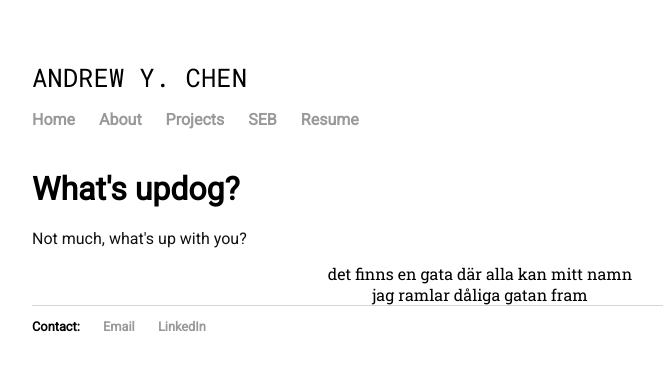
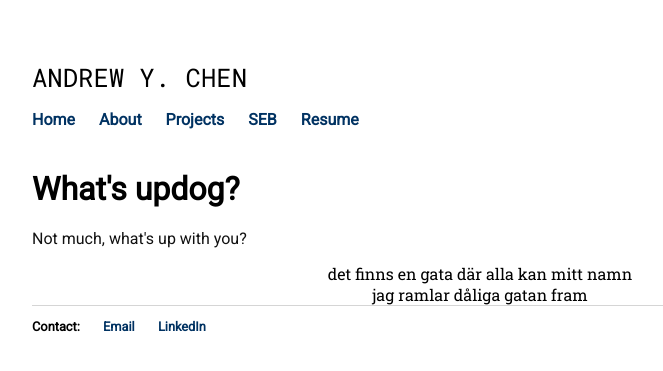
Before and after one commit to carbonheliumnitrogen/carbonheliumnitrogen.github.io, a Jekyll site: the page built from index.html, in a window 1280 px wide. Shown: the top 371 px of the page, without its empty margins (160-823 px from the left). Built offline with Jekyll 4.4.1, drawn with Linux system fonts in a browser that asks for light colours.

Commit message:
Update main.css

```diff
--- a/css/main.css
+++ b/css/main.css
@@ -29,7 +29,7 @@ nav ul li, footer ul li {
 }
 a {
     text-decoration: none;
-    color: #999;
+    color: #003262;
 }
 a:hover {
     text-decoration: underline;
```
